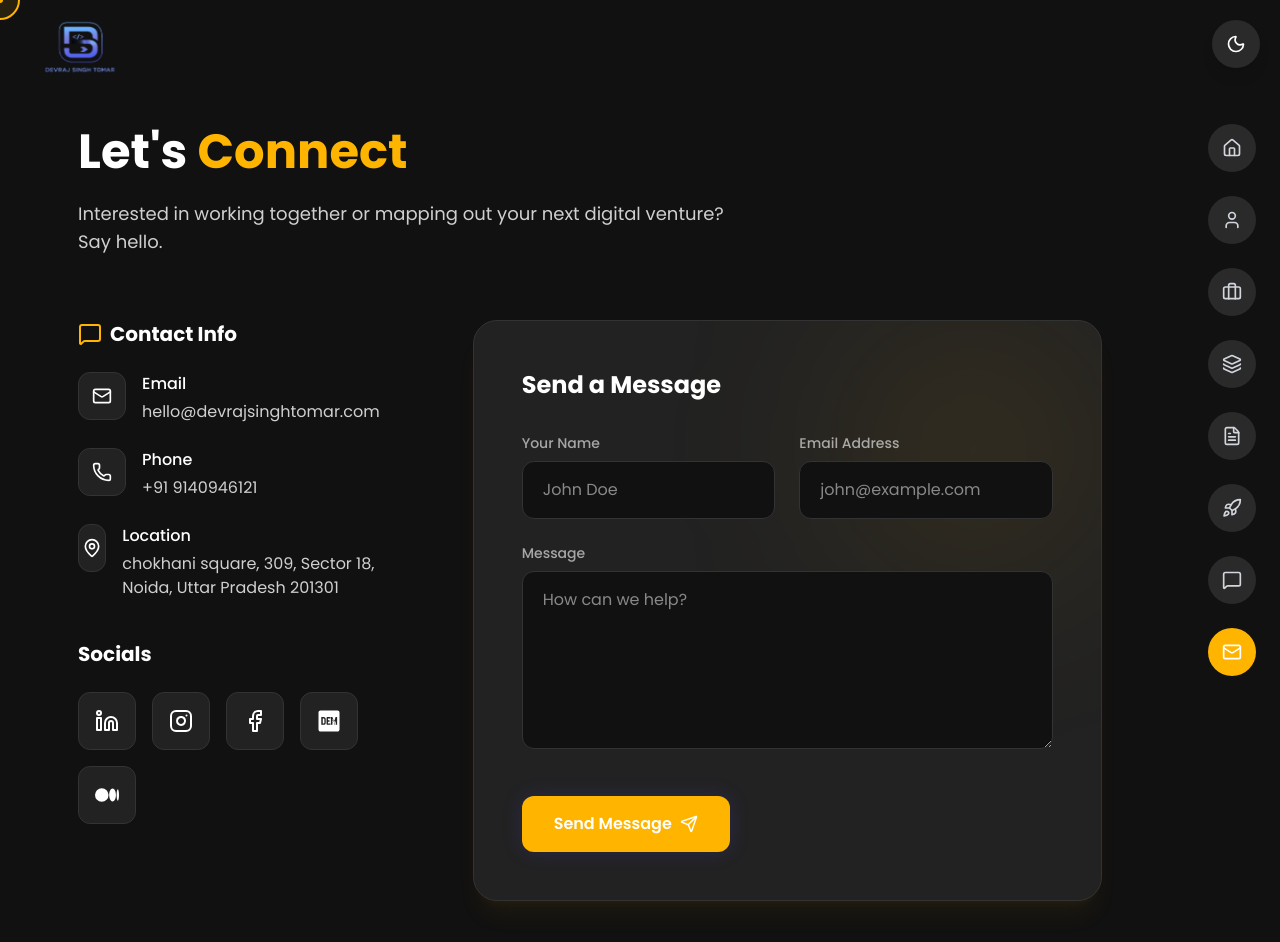
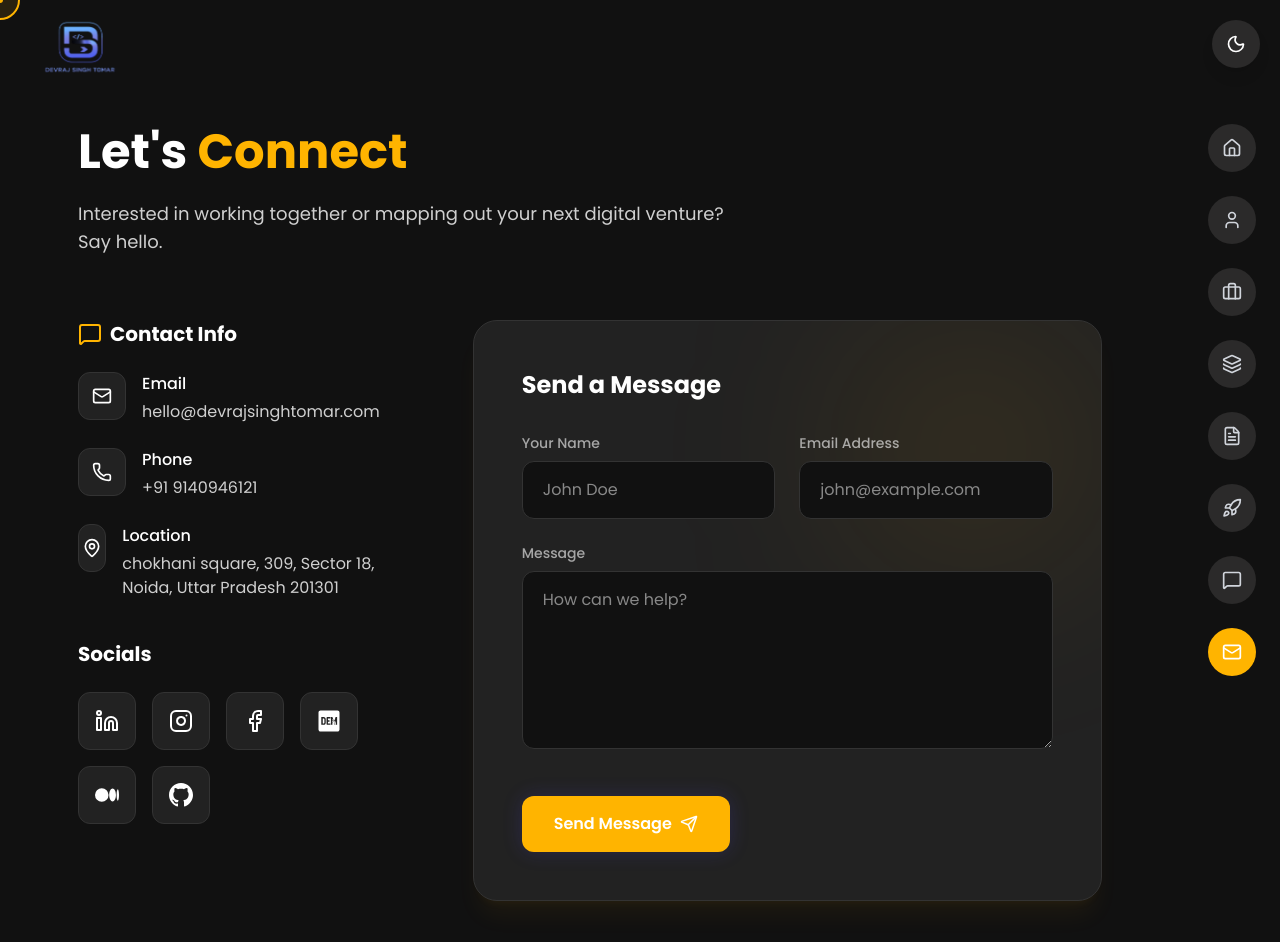
Before and after one commit to realfreeclub-cloud/devraj-singh-tomar, a Next.js app: page /contact in a window 1280 px wide. Shown: the top 942 px of the page. Built offline with nearby package versions, Linux system fonts and the light colour scheme.

Commit message:
push new change

```diff
--- a/src/app/contact/ContactClient.tsx
+++ b/src/app/contact/ContactClient.tsx
@@ -26,6 +26,12 @@
 const DevToIcon = ({ size = 24 }: { size?: number }) => (
   <svg xmlns="http://www.w3.org/2000/svg" width={size} height={size} viewBox="0 0 448 512" fill="currentColor">
     <path d="M120.12 208.29c-3.88-2.9-7.77-4.35-11.65-4.35H91.03v104.47h17.45c3.88 0 7.77-1.45 11.65-4.35 3.88-2.9 5.82-7.25 5.82-13.06v-69.65c-.01-5.8-1.96-10.16-5.83-13.06zM404.1 32H43.9C19.7 32 0 51.7 0 75.9v360.2C0 460.3 19.7 480 43.9 480h360.2c24.2 0 43.9-19.7 43.9-43.9V75.9c0-24.2-19.7-43.9-43.9-43.9zM154.2 291.19c0 18.81-11.61 47.31-48.36 47.25h-46.4V172.98h47.38c35.44 0 47.36 28.46 47.37 47.28l.01 70.93zm100.68-88.66H201.6v38.42h32.57v29.57H201.6v38.41h53.29v29.57h-62.18c-11.16.29-20.44-8.53-20.72-19.69V192.73c-.27-11.15 8.56-20.41 19.71-20.69h63.19l-.01 29.56zm103.64 115.29c-13.2 30.87-36.22 11.46-36.22 11.46s-1.74-7.38-3.1-15.04c-1.36-7.66-8.7-22.13-35.34-31.59l8.6-28.92c19.34 3.39 28.65 14.79 32.77 25.34-2.58-15.53-15.76-32.96-30.82-36.9l8.28-29.02c46.33 13.9 45.47 51 45.47 51s1.37 19.26-10.37 53.67M264.96 172h31.57l35.15 97.5h.58l32.97-97.5h31.57v166.4h-28.09v-88.6l-29.56 88.6h-14.5l-28.09-88.6v88.6h-31.6l-.01-166.4z"/>
+  </svg>
+);
+
+const GithubIcon = ({ size = 24 }: { size?: number }) => (
+  <svg xmlns="http://www.w3.org/2000/svg" width={size} height={size} viewBox="0 0 24 24" fill="currentColor">
+    <path d="M12 0c-6.626 0-12 5.373-12 12 0 5.302 3.438 9.8 8.207 11.387.599.111.793-.261.793-.577v-2.234c-3.338.726-4.033-1.416-4.033-1.416-.546-1.387-1.333-1.756-1.333-1.756-1.089-.745.083-.729.083-.729 1.205.084 1.839 1.237 1.839 1.237 1.07 1.834 2.807 1.304 3.492.997.107-.775.418-1.305.762-1.604-2.665-.305-5.467-1.334-5.467-5.931 0-1.311.469-2.381 1.236-3.221-.124-.303-.535-1.524.117-3.176 0 0 1.008-.322 3.301 1.23.957-.266 1.983-.399 3.003-.404 1.02.005 2.047.138 3.006.404 2.291-1.552 3.297-1.23 3.297-1.23.653 1.653.242 2.874.118 3.176.77.84 1.235 1.911 1.235 3.221 0 4.609-2.807 5.624-5.479 5.921.43.372.823 1.102.823 2.222v3.293c0 .319.192.694.801.576 4.765-1.589 8.199-6.086 8.199-11.386 0-6.627-5.373-12-12-12z"/>
   </svg>
 );
 
@@ -106,7 +112,7 @@
                 <Link href="https://www.instagram.com/devraj_singh_tomar__/" className="p-4 bg-layer border border-layer-border rounded-xl hover:bg-[#E1306C] hover:text-white transition-colors text-foreground cursor-none" target="_blank" rel="noopener noreferrer" aria-label="Instagram">
                   <InstagramIcon size={24} />
                 </Link>
-                <Link href="https://www.facebook.com/DevrajSinghT0mar" className="p-4 bg-layer border border-layer-border rounded-xl hover:bg-[#1877F2] hover:text-white transition-colors text-foreground cursor-none" target="_blank" rel="noopener noreferrer" aria-label="Facebook">
+                <Link href="https://www.facebook.com/DevrajSinghTomarIT" className="p-4 bg-layer border border-layer-border rounded-xl hover:bg-[#1877F2] hover:text-white transition-colors text-foreground cursor-none" target="_blank" rel="noopener noreferrer" aria-label="Facebook">
                   <FacebookIcon size={24} />
                 </Link>
                 <Link href="https://dev.to/devraj_singh_tomar" className="p-4 bg-layer border border-layer-border rounded-xl hover:bg-[#000000] hover:text-white transition-colors text-foreground cursor-none" target="_blank" rel="noopener noreferrer" aria-label="Dev.to">
@@ -114,6 +120,9 @@
                 </Link>
                 <Link href="https://medium.com/@devrajsinghtomar" className="p-4 bg-layer border border-layer-border rounded-xl hover:bg-[#000000] hover:text-white transition-colors text-foreground cursor-none" target="_blank" rel="noopener noreferrer" aria-label="Medium">
                   <MediumIcon size={24} />
+                </Link>
+                <Link href="https://github.com/devrajsingh-tomar" className="p-4 bg-layer border border-layer-border rounded-xl hover:bg-[#333333] hover:text-white transition-colors text-foreground cursor-none" target="_blank" rel="noopener noreferrer" aria-label="GitHub">
+                  <GithubIcon size={24} />
                 </Link>
               </div>
             </div>
--- a/src/app/layout.tsx
+++ b/src/app/layout.tsx
@@ -67,9 +67,10 @@
   sameAs: [
     "https://www.linkedin.com/in/devraj-singh-tomar-it/",
     "https://www.instagram.com/devraj_singh_tomar__/",
-    "https://www.facebook.com/DevrajSinghT0mar",
+    "https://www.facebook.com/DevrajSinghTomarIT",
     "https://dev.to/devraj_singh_tomar",
     "https://medium.com/@devrajsinghtomar",
+    "https://github.com/devrajsingh-tomar",
   ],
   knowsAbout: [
     "IT Project Management",
```
